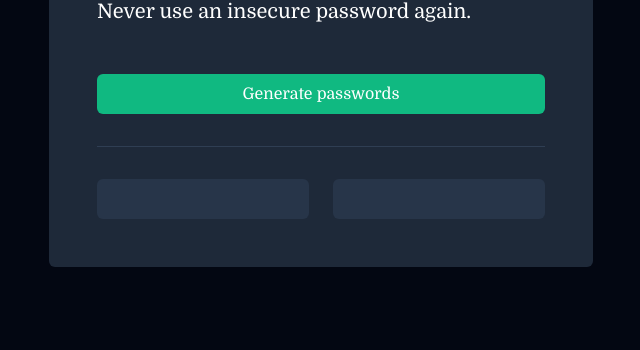
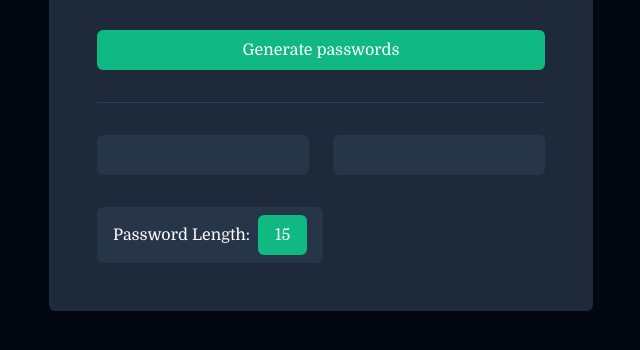
Before and after one commit to Timmydrax/cryptify, a plain HTML site: page index.html in a window 1280 px wide. Shown: the part 356-706 px from the top of the page, without its empty margins (319-959 px from the left). Drawn offline with nearby package versions, Linux system fonts and the light colour scheme.

Commit message:
FEAT: Added length feature

```diff
--- a/index.html
+++ b/index.html
@@ -10,6 +10,20 @@
       href="https://fonts.googleapis.com/css2?family=Domine:wght@400..700&display=swap"
       rel="stylesheet"
     />
+    <style>
+      /* Hide the default spinner arrows */
+      input[type="number"]::-webkit-inner-spin-button,
+      input[type="number"]::-webkit-outer-spin-button {
+        -webkit-appearance: none; /* Remove default spinner */
+        margin: 0; /* Remove margin */
+      }
+
+      /* For Firefox */
+      input[type="number"] {
+        appearance: none;
+        -moz-appearance: textfield; /* Remove default spinner */
+      }
+    </style>
     <title>Cryptify || Password Generator</title>
   </head>
   <body
@@ -30,7 +44,7 @@
           </p>
         </div>
 
-        <div class="flex flex-col gap-4 sm:gap-8">
+        <div class="mb-4 sm:mb-8 flex flex-col gap-4 sm:gap-8">
           <button
             class="bg-[#10B981] text-white px-4 py-2 rounded-md cursor-pointer hover:bg-[#059669]"
             id="button-el"
@@ -56,6 +70,23 @@
             />
           </div>
         </div>
+        <div class="flex flex-row items-center gap-4 w-full">
+          <div
+            class="px-4 py-2 rounded-md bg-[#273549] flex flex-row items-center gap-2"
+          >
+            <label for="length" class="text-white">Password Length:</label>
+            <input
+              class="text-center text-white bg-[#10B981FF] outline-none border-none p-2 rounded-md"
+              type="number"
+              id="length"
+              min="4"
+              max="15"
+              value="15"
+            />
+          </div>
+
+          <div></div>
+        </div>
       </section>
     </main>
     <script src="/script.js"></script>
--- a/script.js
+++ b/script.js
@@ -1,6 +1,7 @@
 let buttonEl = document.getElementById("button-el");
 let generatorOne = document.getElementById("generator-one");
 let generatorTwo = document.getElementById("generator-two");
+let lengthInput = document.getElementById("length");
 
 buttonEl.addEventListener("click", () => {
   generateCharacters();
@@ -101,7 +102,8 @@ const characters = [
 ];
 
 function generateCharacters() {
-  let length = 15;
+  // For setting password length, parsing the input value from string to number
+  let length = parseInt(lengthInput.value);
 
   // Setting an empty string before the loop to ensure only new generated characters show..
   generatorOne.value = "";
```
